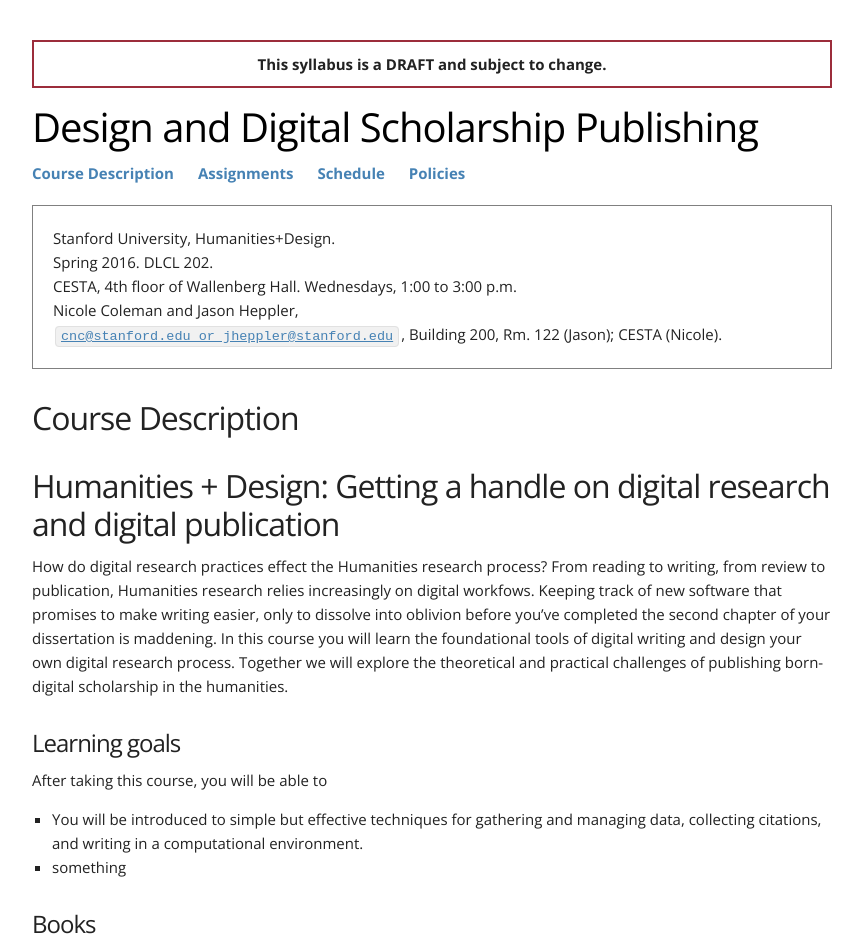
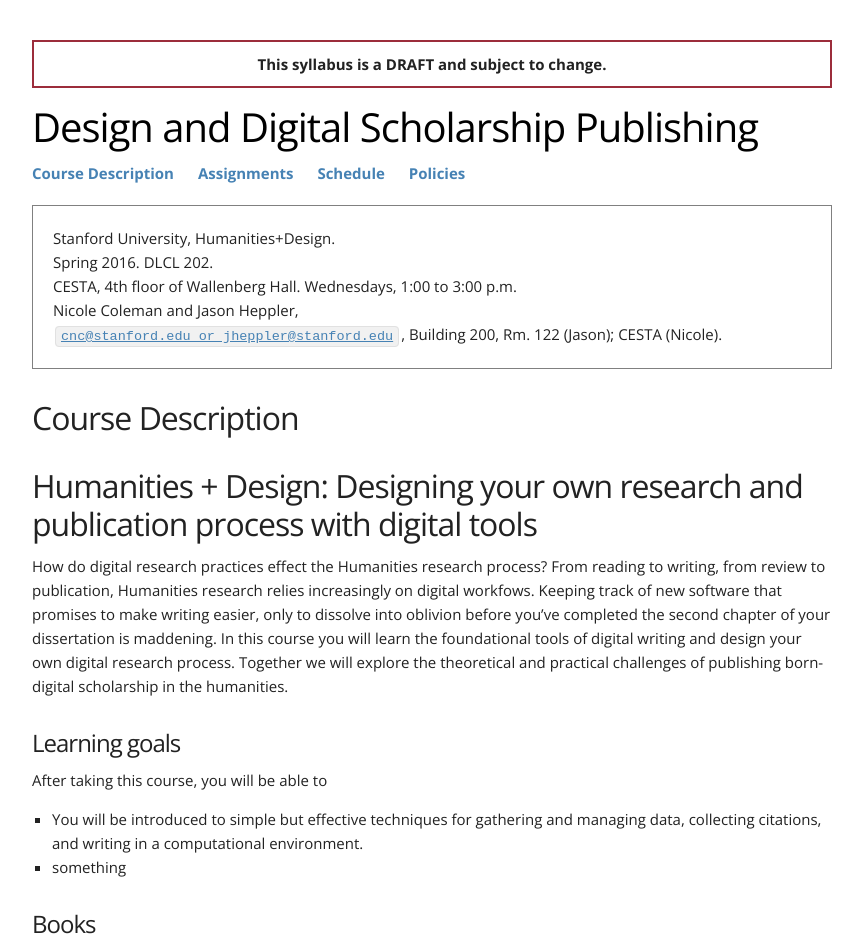
Before and after one commit to cestastanford/dh-publishing, a Jekyll site: the page built from source/index.md, in a window 1280 px wide. Shown: the top 952 px of the page, without its empty margins (208-1071 px from the left). Built offline with Jekyll 4.4.1, drawn with Linux system fonts in a browser that asks for light colours.

Commit message:
Update index.md

```diff
--- a/source/index.md
+++ b/source/index.md
@@ -4,7 +4,7 @@ order: 1
 title: Course Description
 ...
 
-#Humanities + Design: Getting a handle on digital research and digital publication
+#Humanities + Design: Designing your own research and publication process with digital tools
 
 How do digital research practices effect the Humanities research process? From reading to writing, from review to publication, Humanities research relies increasingly on digital workfows. Keeping track of new software that promises to make writing easier, only to dissolve into oblivion before you've completed the second chapter of your dissertation is maddening. In this course you will learn the foundational tools of digital writing and design your own digital research process. Together we will explore the theoretical and practical challenges of publishing born-digital scholarship in the humanities.
 
```
